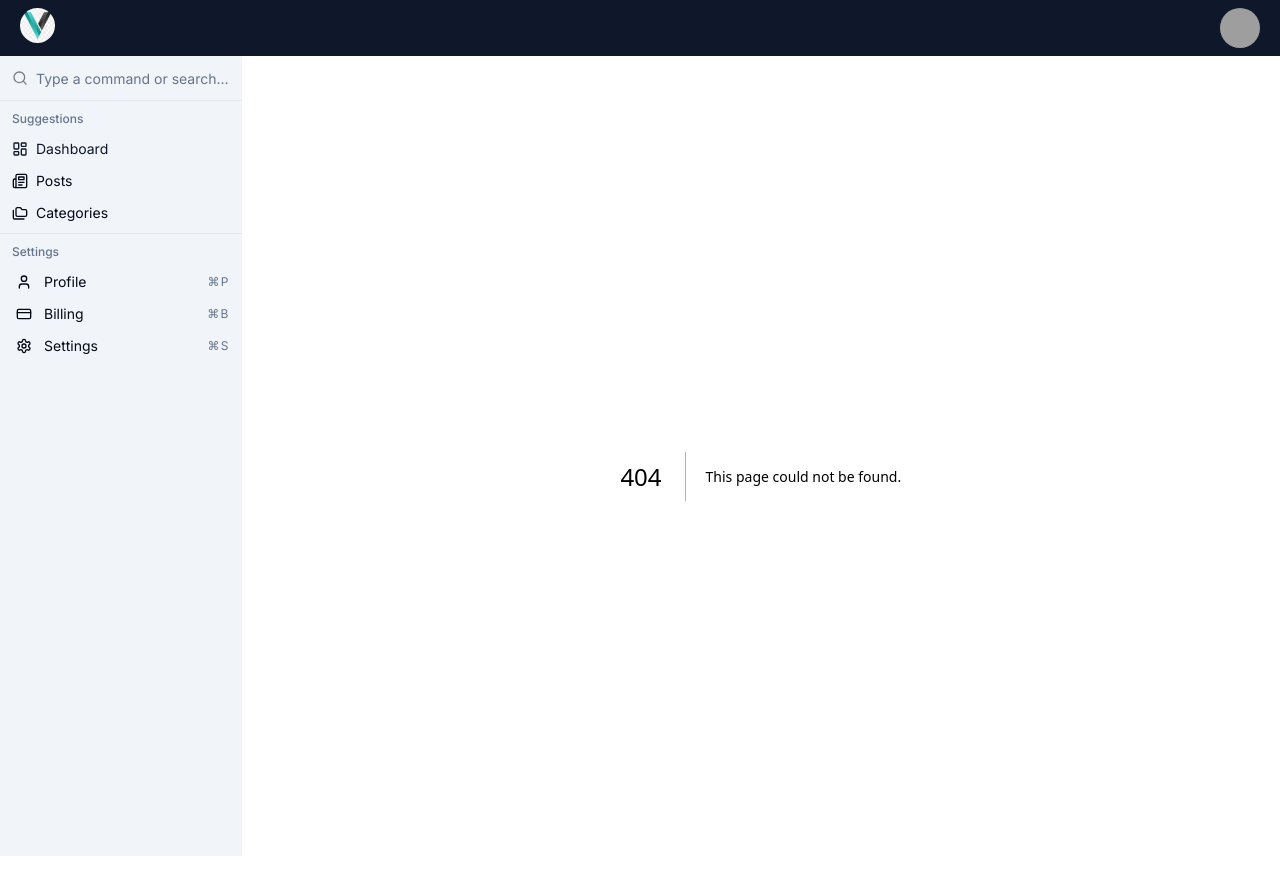
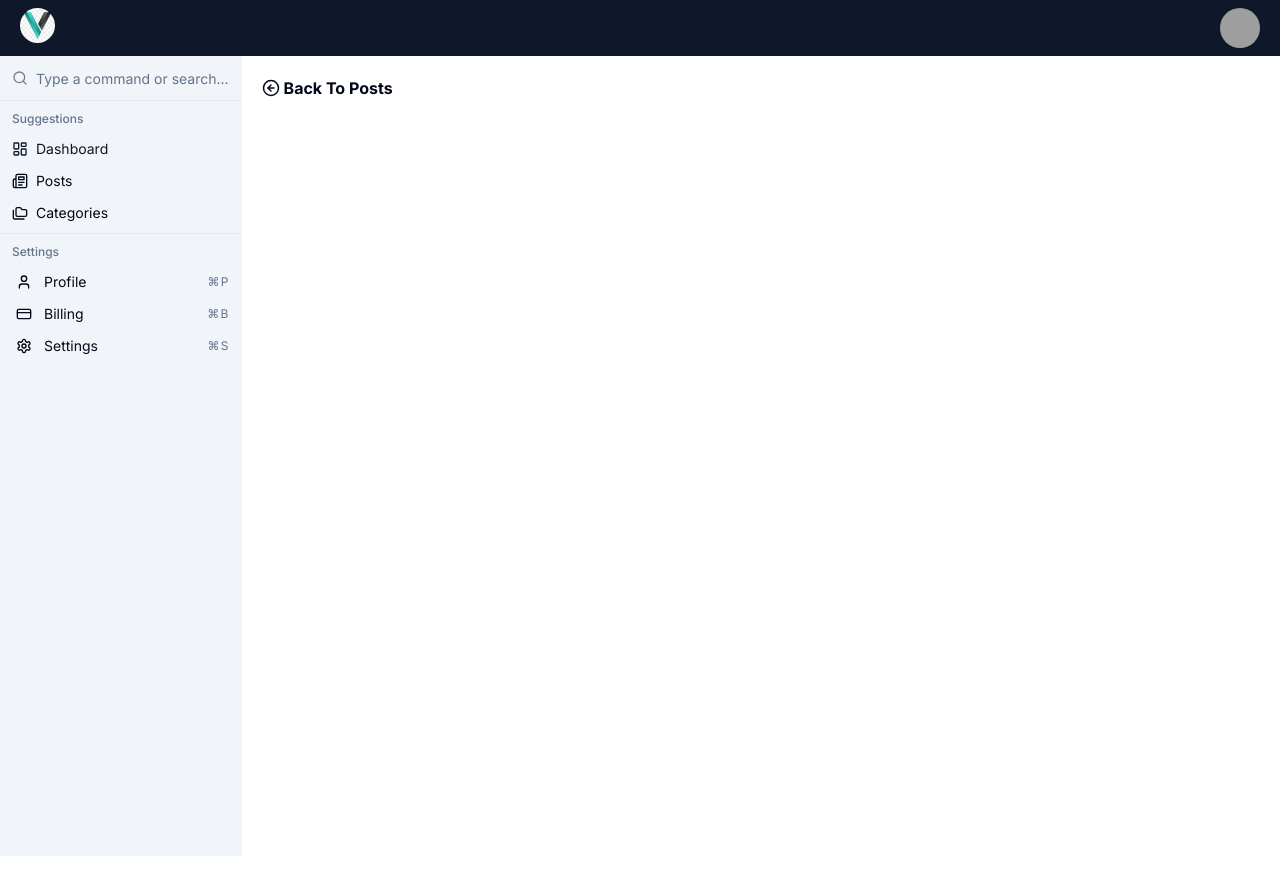
Before and after one commit to VaheStepanyan100/dashboard, a Next.js app: page /posts/edit/1 in a window 1280 px wide. Before the commit this address had no page. After the commit the page ends 856 px from the top, so only its background shows below. Built offline with nearby package versions, Linux system fonts and the light colour scheme; grey boxes are pictures that could not be loaded.

Commit message:
Create PostEditPage component

```diff
--- /dev/null
+++ b/app/(main)/posts/edit/[id]/page.tsx
@@ -0,0 +1,9 @@
+import BackButton from "@/components/BackButton";
+
+const PostEditPage = () => {
+  return ( <>
+      <BackButton text="Back To Posts" link="/posts" />
+  </> );
+}
+
+export default PostEditPage;
```
